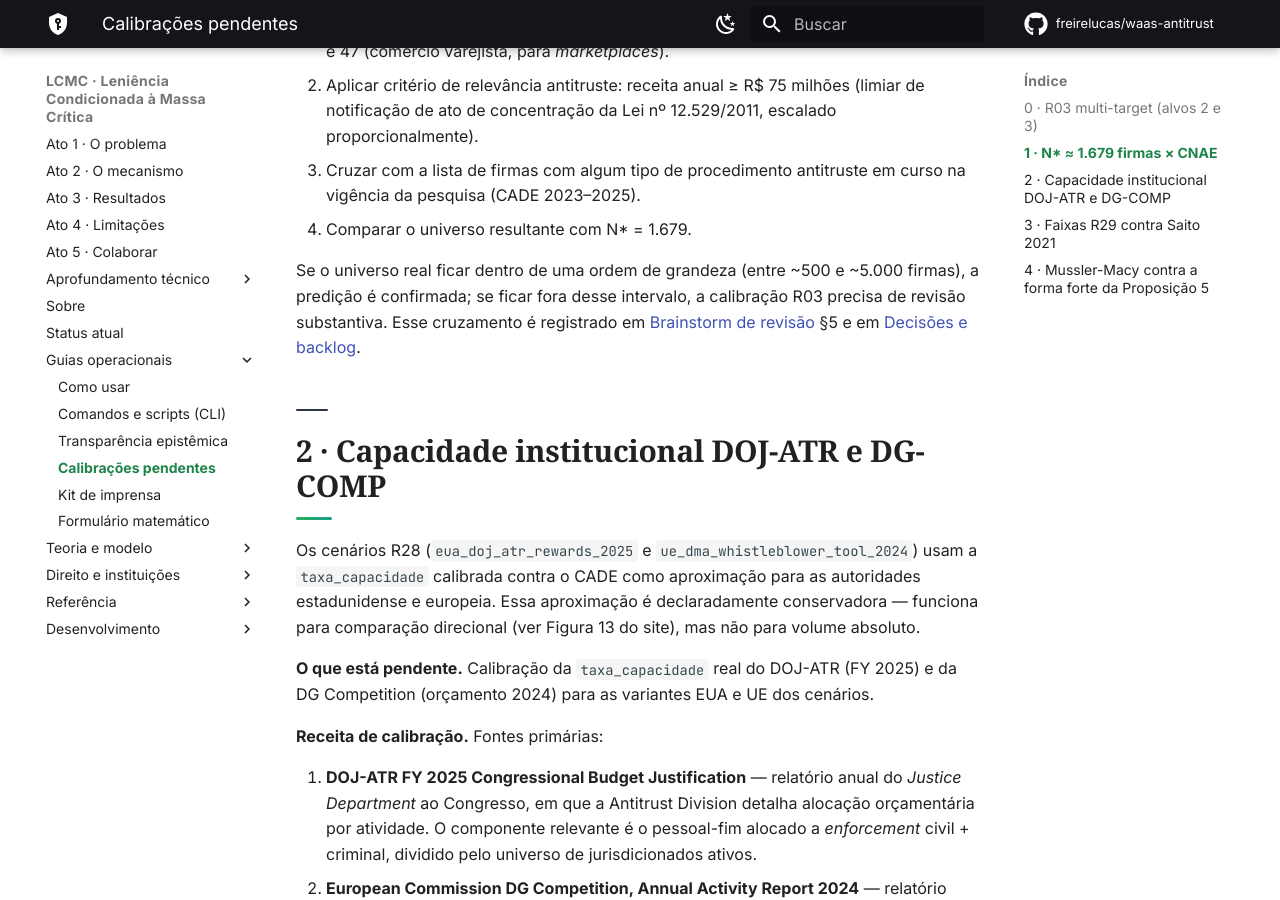
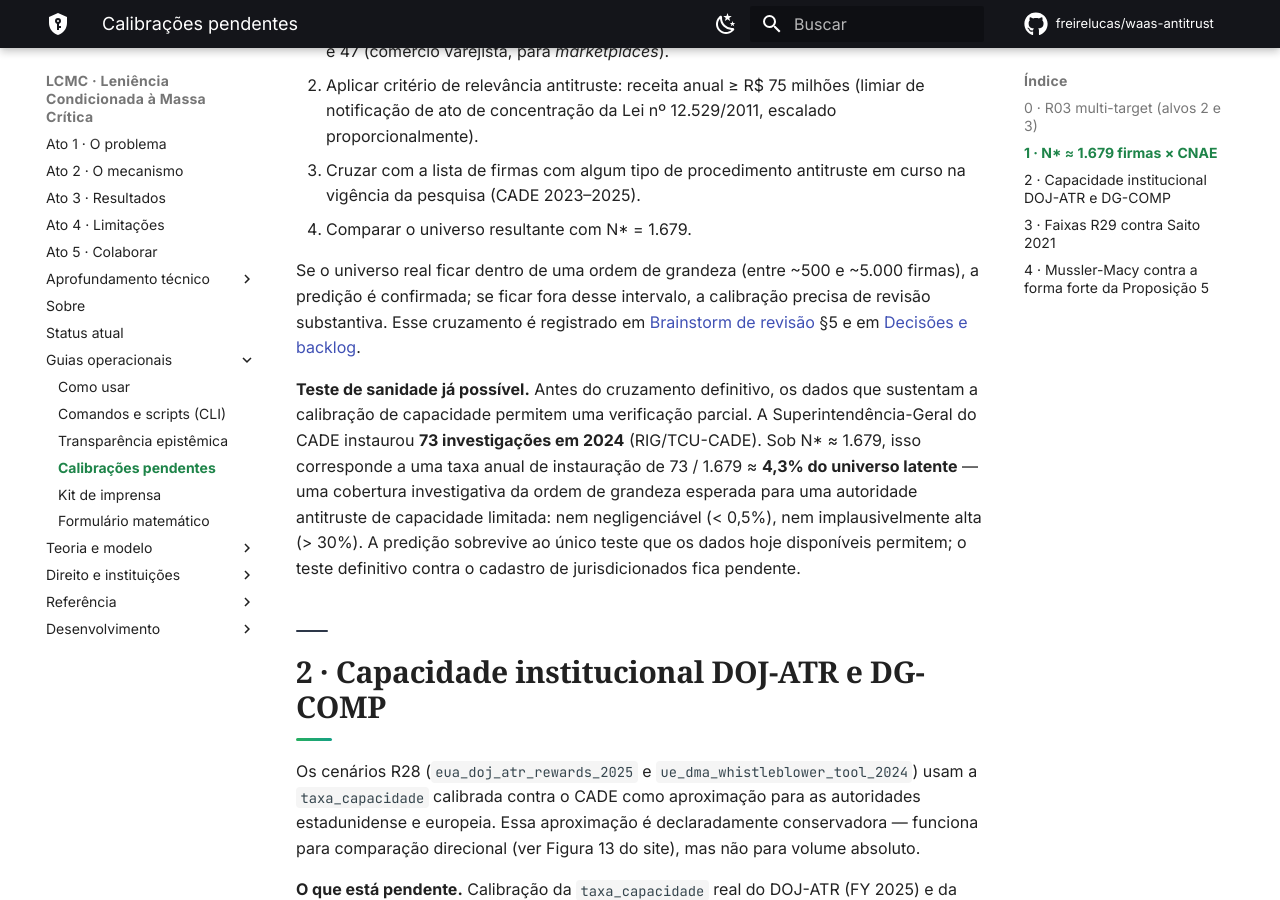
Before and after one commit to freirelucas/waas-antitrust, an MkDocs documentation site: the page built from docs/calibracao_pendente.md, in a window 1280 px wide and 900 px high, scrolled down 1934 px. Built offline with MkDocs 1.6.1 and Material for MkDocs 9.7.7, drawn with Linux system fonts in a browser that asks for light colours; comment, search, counter and statistics services are not loaded.

Commit message:
feat(paper): enquadra N* com teste de sanidade + corrige citação órfã
Rumo a camera-ready (jornada simplificada — o LaTeX §3/§4 já estava
completo; o buraco era o mirror do site).

**Citação órfã corrigida** (bloqueador de compilação):
- paper/refs.bib: adiciona entrada hirschman1970exit (Exit, Voice, and
  Loyalty, Harvard UP 1970), citada em §Pré-condição sociológica mas
  ausente do bib. Zero órfãs agora (26 citadas, todas com entrada).

**N* rigorosamente enquadrado** (o item que mais move o ponteiro para
público hostil, feito sem inventar dado — CLAUDE.md proíbe):
- paper/main.tex: nova subseção \label{sec:nstar} "A predição N* e seu
  teste de falsificação". Deixa explícito que N*≈1.679 é predição
  DERIVADA (não entra na função objetivo), especifica o teste de
  falsificação exato (cruzar com firmas acima do limiar Art. 88 da
  Lei 12.529 filtradas por CNAE 62/63), e deriva um TESTE DE SANIDADE
  a partir de dado verificável já no paper: 73 investigações/2024 sob
  N*≈1.679 = 4,3% de cobertura investigativa anual, ordem de grandeza
  plausível para autoridade de capacidade limitada. Conclusão atualizada
  para referenciar sec:nstar e o teste de sanidade.
- docs/calibracao_pendente.md: espelha o teste de sanidade 73/1.679≈4,3%.

Transforma 'predição falsificável solta' em 'predição com teste
especificado + razão de sanidade derivada de dado verificável' — o que
um referee quer ver. O teste definitivo (cadastro real) fica registrado
como pendência honesta, não substituído por estimativa inventada.

mkdocs --strict limpa; 0 citações órfãs.

```diff
--- a/docs/calibracao_pendente.md
+++ b/docs/calibracao_pendente.md
@@ -56,7 +56,9 @@ A calibração formal R03 (Nelder-Mead em duas dimensões) entrega o ponto ótim
 3. Cruzar com a lista de firmas com algum tipo de procedimento antitruste em curso na vigência da pesquisa (CADE 2023–2025).
 4. Comparar o universo resultante com N\* = 1.679.
 
-Se o universo real ficar dentro de uma ordem de grandeza (entre ~500 e ~5.000 firmas), a predição é confirmada; se ficar fora desse intervalo, a calibração R03 precisa de revisão substantiva. Esse cruzamento é registrado em [Brainstorm de revisão](brainstorm_revisao.md) §5 e em [Decisões e backlog](DECISIONS.md).
+Se o universo real ficar dentro de uma ordem de grandeza (entre ~500 e ~5.000 firmas), a predição é confirmada; se ficar fora desse intervalo, a calibração precisa de revisão substantiva. Esse cruzamento é registrado em [Brainstorm de revisão](brainstorm_revisao.md) §5 e em [Decisões e backlog](DECISIONS.md).
+
+**Teste de sanidade já possível.** Antes do cruzamento definitivo, os dados que sustentam a calibração de capacidade permitem uma verificação parcial. A Superintendência-Geral do CADE instaurou **73 investigações em 2024** (RIG/TCU-CADE). Sob N\* ≈ 1.679, isso corresponde a uma taxa anual de instauração de 73 / 1.679 ≈ **4,3% do universo latente** — uma cobertura investigativa da ordem de grandeza esperada para uma autoridade antitruste de capacidade limitada: nem negligenciável (< 0,5%), nem implausivelmente alta (> 30%). A predição sobrevive ao único teste que os dados hoje disponíveis permitem; o teste definitivo contra o cadastro de jurisdicionados fica pendente.
 
 ## 2 · Capacidade institucional DOJ-ATR e DG-COMP
 
```
Also changed, not shown: 2 other files.
